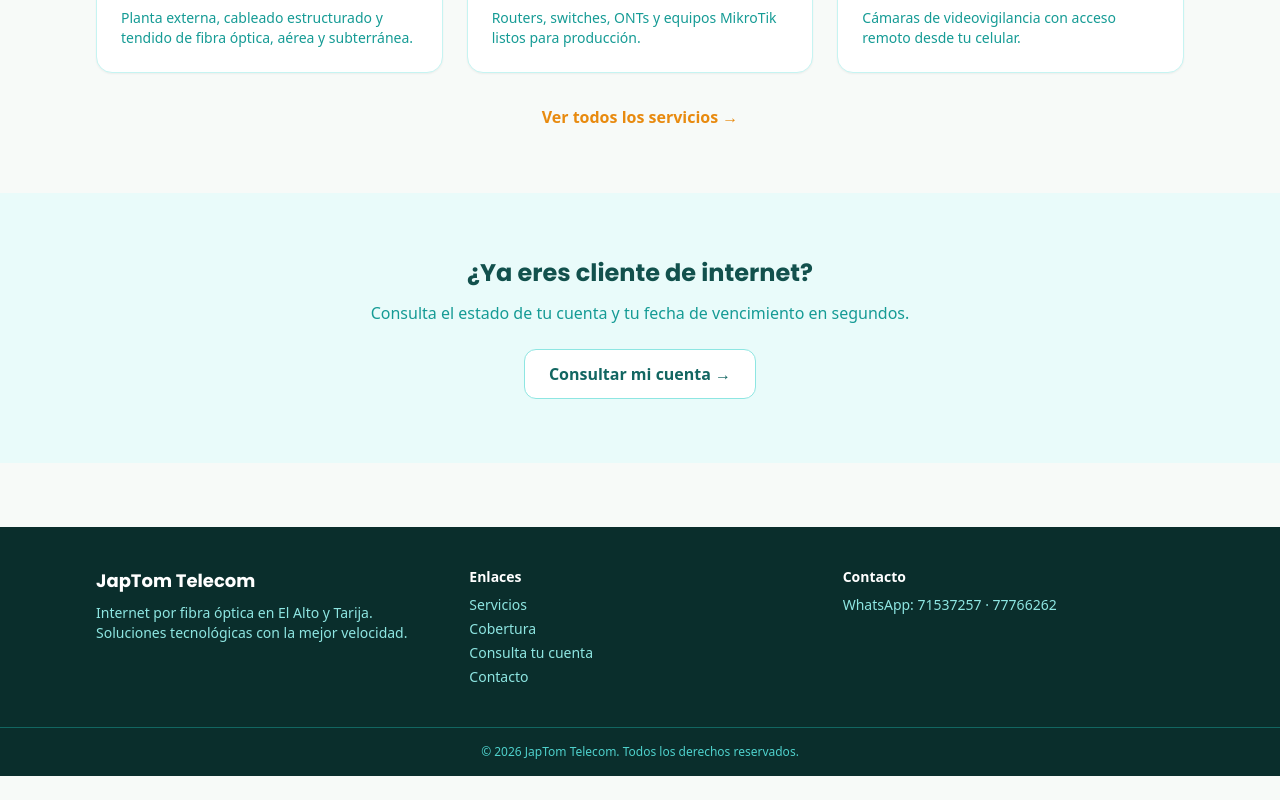
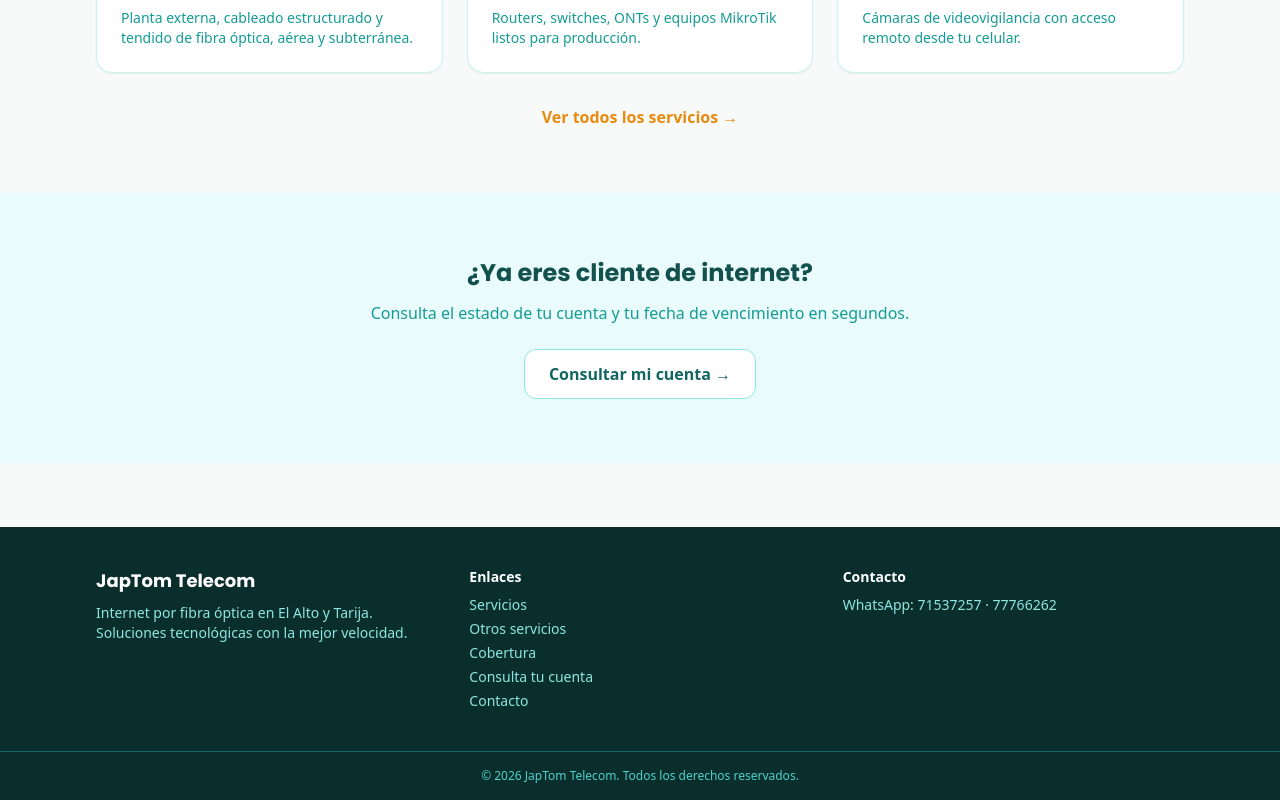
Before and after one commit to japtomtelecom/japtom-web, a Next.js app: page / in a window 1280 px wide. Shown: the part 872-1672 px from the top of the page. Before the commit the page ends 1648 px from the top, so only its background shows below. Built offline with nearby package versions, Linux system fonts and the light colour scheme.

Commit message:
Update Footer.js

```diff
--- a/src/components/Footer.js
+++ b/src/components/Footer.js
@@ -13,6 +13,7 @@ export default function Footer() {
           <div className="font-semibold text-white mb-2">Enlaces</div>
           <ul className="space-y-1 text-brand-200">
             <li><a href="/servicios" className="hover:text-white">Servicios</a></li>
+            <li><a href="/planes" className="hover:text-white">Otros servicios</a></li>
             <li><a href="/cobertura" className="hover:text-white">Cobertura</a></li>
             <li><a href="/consulta" className="hover:text-white">Consulta tu cuenta</a></li>
             <li><a href="/contacto" className="hover:text-white">Contacto</a></li>
```
